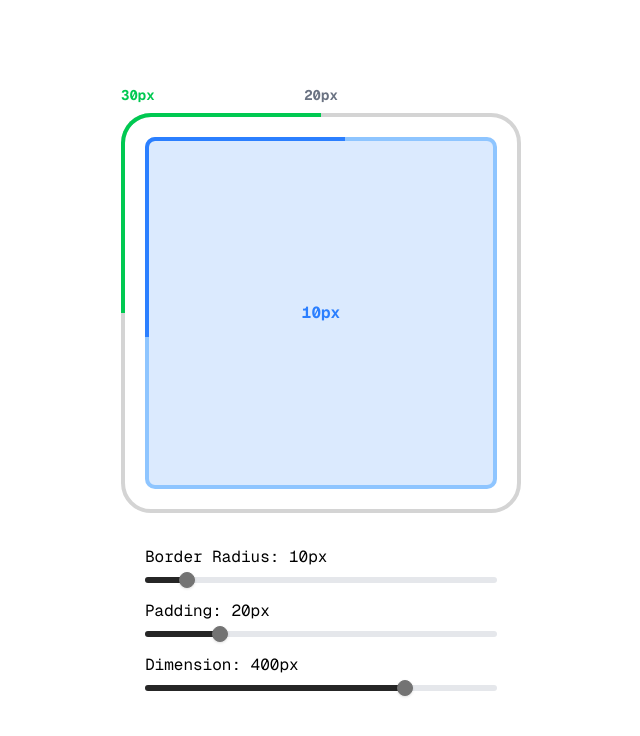
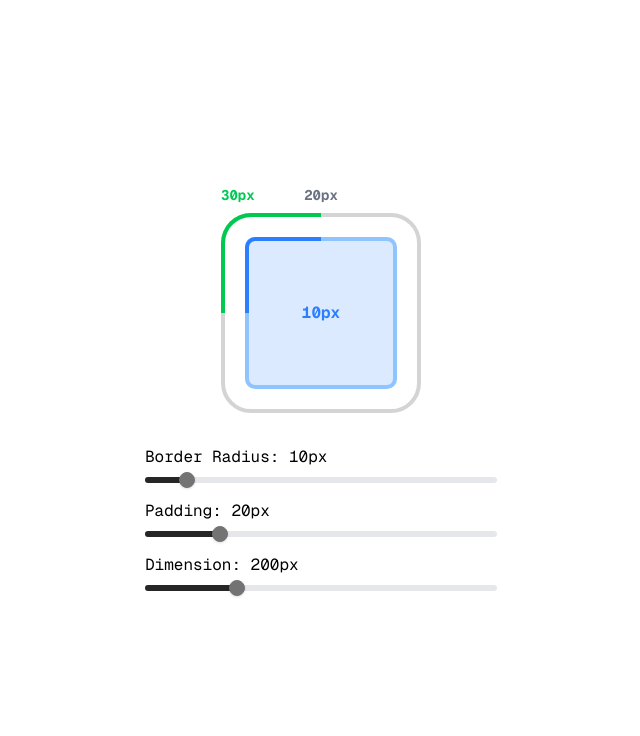
Before and after one commit to ivanglpz/howbr, a Next.js app: page / in a window 1280 px wide. Shown: the top 736 px of the page, without its empty margins (319-959 px from the left). Built offline with nearby package versions, Linux system fonts and the light colour scheme.

Commit message:
update  slider with dimension updates

```diff
--- a/src/pages/index.tsx
+++ b/src/pages/index.tsx
@@ -14,14 +14,19 @@ const geistMono = Geist_Mono({
 export default function Home() {
   const [borderRadius, setBorderRadius] = useState(10);
   const [padding, setPadding] = useState(20);
-  const [size, setSize] = useState(400);
+  const [size, setSize] = useState(200);
   return (
     <main
       className={`${geistSans.className} ${geistMono.className} h-dvh flex flex-col  bg-white`}
     >
       <section className="flex justify-center items-center h-full">
-        <div className="flex flex-col gap-2">
-          <header className="grid grid-cols-3 ">
+        <div className="flex flex-col gap-2 justify-center items-center">
+          <header
+            className="grid grid-cols-3 w-full"
+            style={{
+              width: size,
+            }}
+          >
             <p className="text-green-500 font-bold text-sm">
               {borderRadius + padding}px
             </p>
@@ -40,14 +45,14 @@ export default function Home() {
               height: size,
             }}
           >
-            <div
+            <aside
               className="border-t-4 border-l-4 border-green-500 top-[-4px] left-[-4px] absolute  bg-transparent "
               style={{
                 borderTopLeftRadius: borderRadius + padding,
                 width: size / 2,
                 height: size / 2,
               }}
-            ></div>
+            ></aside>
             <div
               className="border-4 p-4 bg-blue-100 border-blue-300 flex justify-center items-center h-full w-full"
               style={{
@@ -56,14 +61,14 @@ export default function Home() {
             >
               <p className="text-blue-500 font-bold">{borderRadius}px</p>
             </div>
-            <div
+            <aside
               className="border-t-4 border-l-4 border-blue-500 absolute  bg-transparent "
               style={{
                 borderTopLeftRadius: borderRadius,
-                width: size / 2,
-                height: size / 2,
+                width: (size - padding * 2 - 8) / 2,
+                height: (size - padding * 2 - 8) / 2,
               }}
-            ></div>
+            ></aside>
           </figure>
           <section className="flex flex-col gap-4  w-[400px]  p-6">
             <div>
@@ -83,7 +88,7 @@ export default function Home() {
                 Padding: {padding}px
               </label>
               <Slider
-                max={100}
+                max={size / 2}
                 step={1}
                 value={[padding]}
                 onValueChange={(value) => setPadding(value[0])}
@@ -98,7 +103,9 @@ export default function Home() {
                 min={100}
                 step={1}
                 value={[size]}
-                onValueChange={(value) => setSize(value[0])}
+                onValueChange={(value) => {
+                  setSize(value[0]);
+                }}
               />
             </div>
           </section>
```
